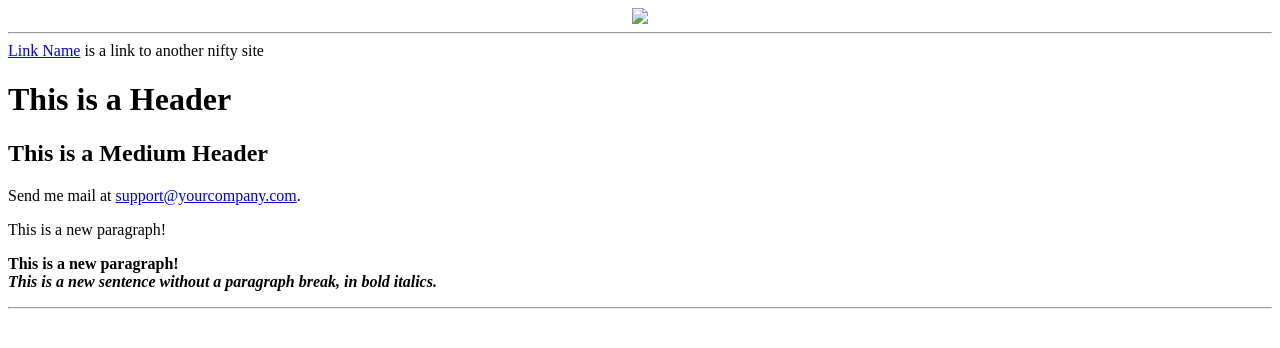
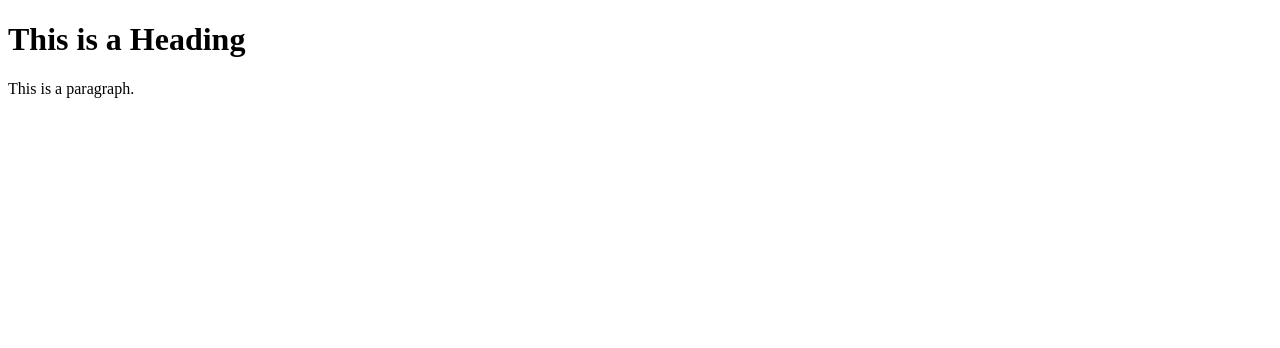
Before and after one commit to bentravaglini/bentravaglini.github.io, a plain HTML site: page index.html in a window 1280 px wide. Drawn offline with Linux system fonts and the light colour scheme.

Commit message:
Update index.html

```diff
--- a/index.html
+++ b/index.html
@@ -1,37 +1,12 @@
-<HTML>
+<!DOCTYPE html>
+<html>
+<head>
+<title>Benjamin Travaglini's Github Page</title>
+</head>
+<body>
 
-<HEAD>
+<h1>This is a Heading</h1>
+<p>This is a paragraph.</p>
 
-<TITLE>Your Title Here</TITLE>
-
-</HEAD>
-
-<BODY BGCOLOR="FFFFFF">
-
-<CENTER><IMG SRC="clouds.jpg" ALIGN="BOTTOM"> </CENTER>
-
-<HR>
-
-<a href="http://somegreatsite.com">Link Name</a>
-
-is a link to another nifty site
-
-<H1>This is a Header</H1>
-
-<H2>This is a Medium Header</H2>
-
-Send me mail at <a href="mailto:support@yourcompany.com">
-
-support@yourcompany.com</a>.
-
-<P> This is a new paragraph!
-
-<P> <B>This is a new paragraph!</B>
-
-<BR> <B><I>This is a new sentence without a paragraph break, in bold italics.</I></B>
-
-<HR>
-
-</BODY>
-
-</HTML>
+</body>
+</html>
```
